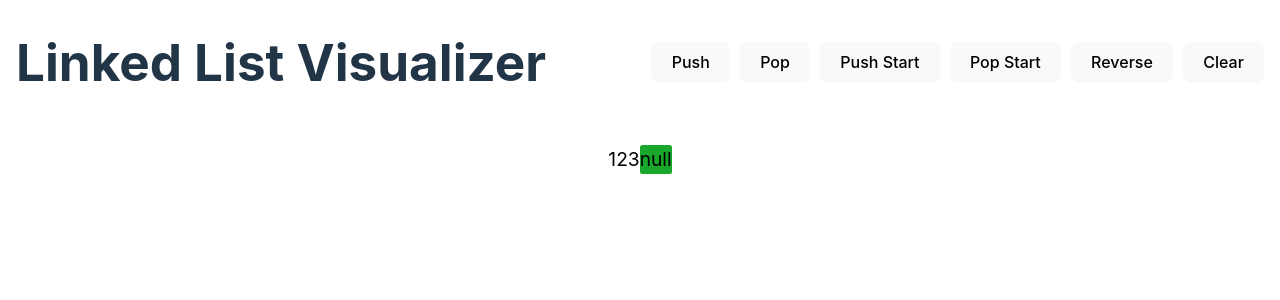
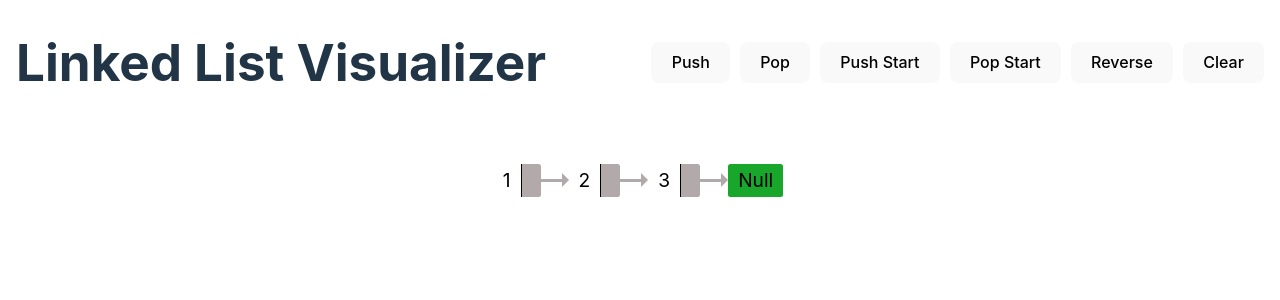
Before and after one commit to tariqs26/Linked-List-Visualizer, a React (Vite) app: page / in a window 1280 px wide. Shown: the top 300 px of the page. Built offline with nearby package versions, Linux system fonts and the light colour scheme.

Commit message:
add edge case for value of 0

```diff
--- a/src/components/Node.tsx
+++ b/src/components/Node.tsx
@@ -3,19 +3,23 @@ import styles from './Node.module.css';
 
 type Props = {
   value?: number;
-  next?: number | null;
 };
 
 export default function Node({ value }: Props) {
+  const isNumber = typeof value === 'number';
   return (
     <motion.div
-      className={styles.node}
+      className={styles.node_container}
       layout
       initial={{ y: -50, opacity: 0 }}
       animate={{ y: 0, opacity: 1 }}
       exit={{ y: -50, opacity: 0 }}
     >
-      {value ?? 'null'}
+      <p className={styles.node}>
+        <span>{value ?? 'Null'}</span>
+        {isNumber && <span className={styles.spacer} />}
+      </p>
+      {isNumber && <div className={styles.arrow} />}
     </motion.div>
   );
 }
```
